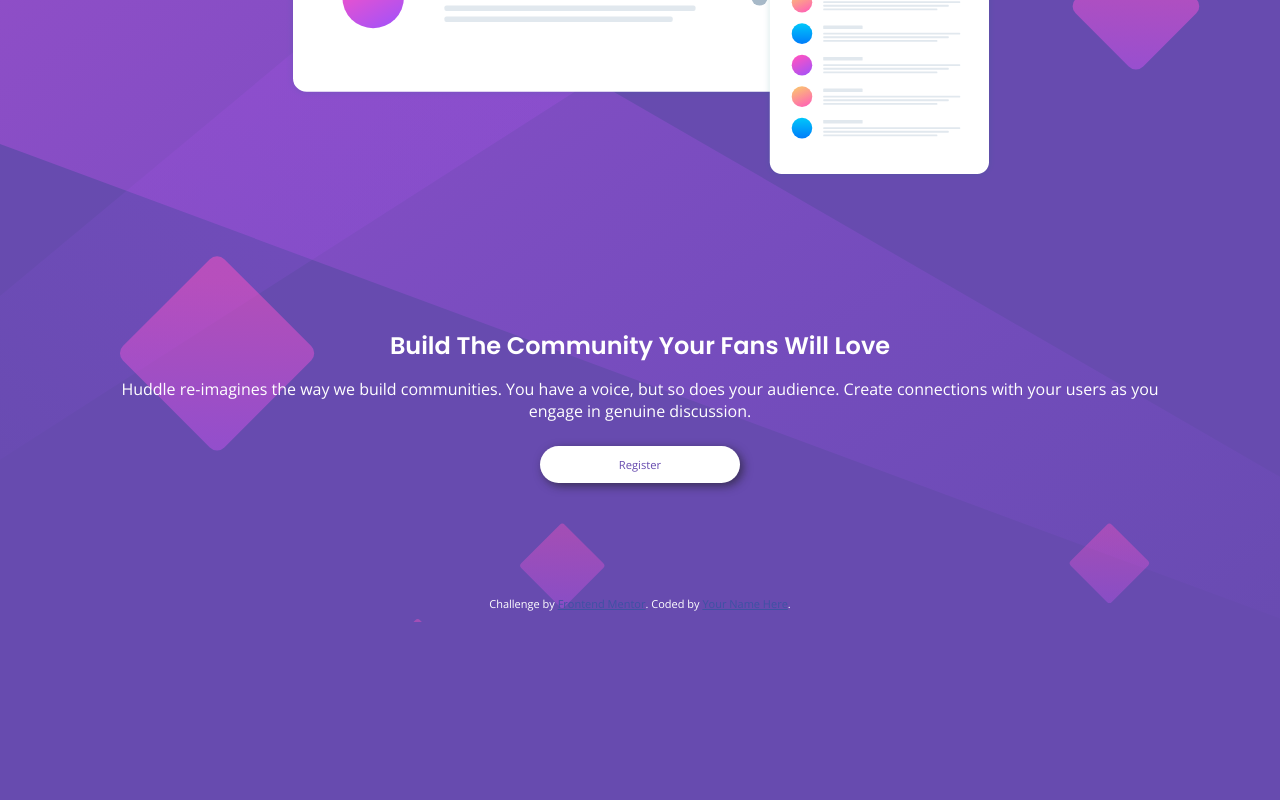
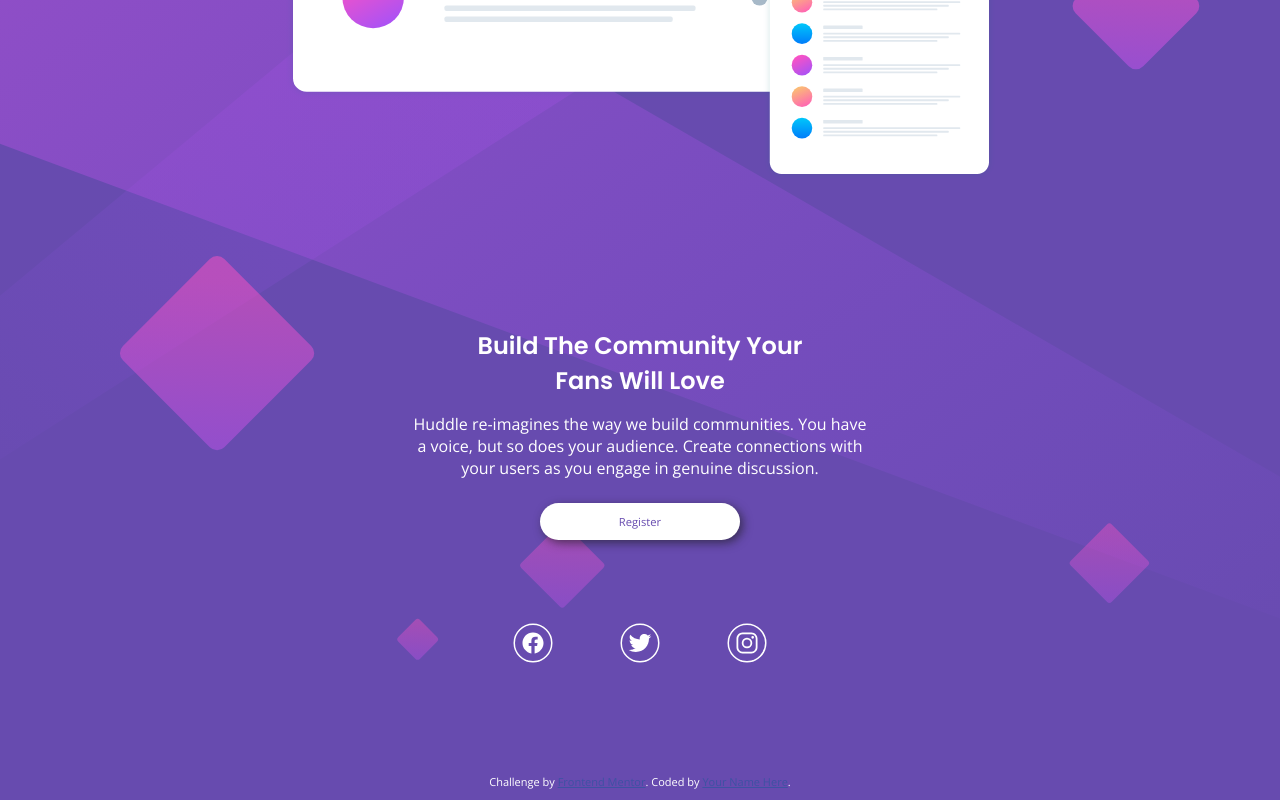
Before and after one commit to loganwoolf/FM-Huddle-landing-page, a plain HTML site: page index.html in a window 1280 px wide. Shown: the part 611-1411 px from the top of the page. Before the commit the page ends 1233 px from the top, so only its background shows below. Drawn offline with nearby package versions, Linux system fonts and the light colour scheme.

Commit message:
add social icons, adjust spacing on elements

```diff
--- a/index.html
+++ b/index.html
@@ -31,8 +31,14 @@
         Create connections with your users as you engage in genuine discussion.
       </p>
       <a href="#">Register</a>
+      <div class="social">
+        <ion-icon name="logo-facebook"></ion-icon>
+        <ion-icon name="logo-twitter"></ion-icon>
+        <ion-icon name="logo-instagram"></ion-icon>
+      </div>
 
     </section>
+
   </div>
 
 
@@ -44,5 +50,7 @@
       Coded by <a href="#">Your Name Here</a>.
     </p>
   </footer>
+<script type="module" src="https://unpkg.com/ionicons@5.5.2/dist/ionicons/ionicons.esm.js"></script>
+<script nomodule src="https://unpkg.com/ionicons@5.5.2/dist/ionicons/ionicons.js"></script>
 </body>
 </html>
--- a/style.css
+++ b/style.css
@@ -35,10 +35,11 @@ section > h2 {
   font-family: "Poppins", sans-serif;
   font-weight: 600;
   margin: 2vw 0 0.6em;
+  max-width: 23ch;
 }
 section > p {
   margin: 0 0 1.5em;
-
+  max-width: 50ch;
 }
 section > a {
   font-size: 70%;
@@ -48,6 +49,7 @@ section > a {
   color: var(--violet);
   text-decoration-line: none;
   box-shadow: 3px 3px 10px hsla(0, 000%, 10%, 60%);
+  margin: 0 0 8em;
 }
 section {
   display: flex;
@@ -56,3 +58,13 @@ section {
   text-align: center;
   padding: 8vw;
 }
+.social {
+  width: 100%
+}
+ion-icon {
+  border: 0.25px solid white;
+  transform: scale(1.5);
+  padding: 0.25em;
+  margin: 0 3vw;
+  border-radius: 3em;
+}
```
